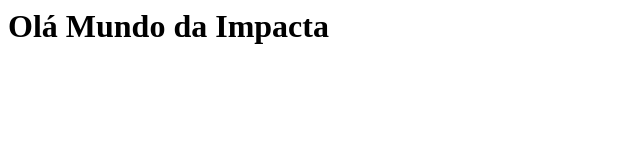
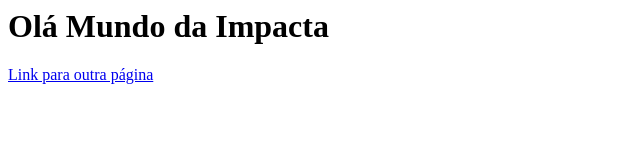
Before and after one commit to BrunoKlein504/aula-impacta, a plain HTML site: page index.html in a window 1280 px wide. Shown: the whole page, without its empty margins (0-640 px from the left). Drawn offline with Linux system fonts and the light colour scheme.

Commit message:
update all

```diff
--- a/index.html
+++ b/index.html
@@ -6,5 +6,6 @@
   </head>
   <body>
     <h1>Olá Mundo da Impacta</h1>
+	<a href="aulaVsCode;html">Link para outra página</a>
   </body>
 </html>
```
